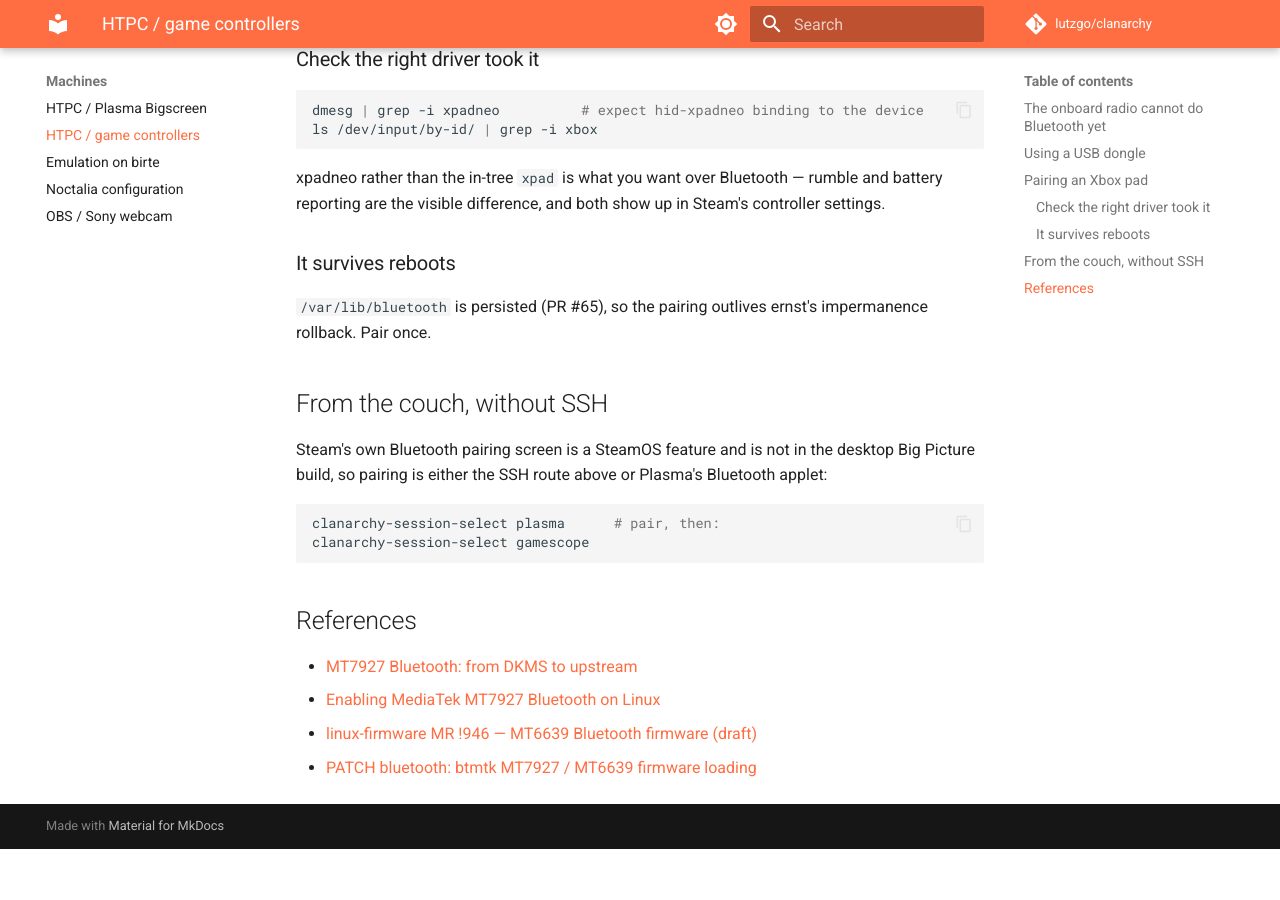
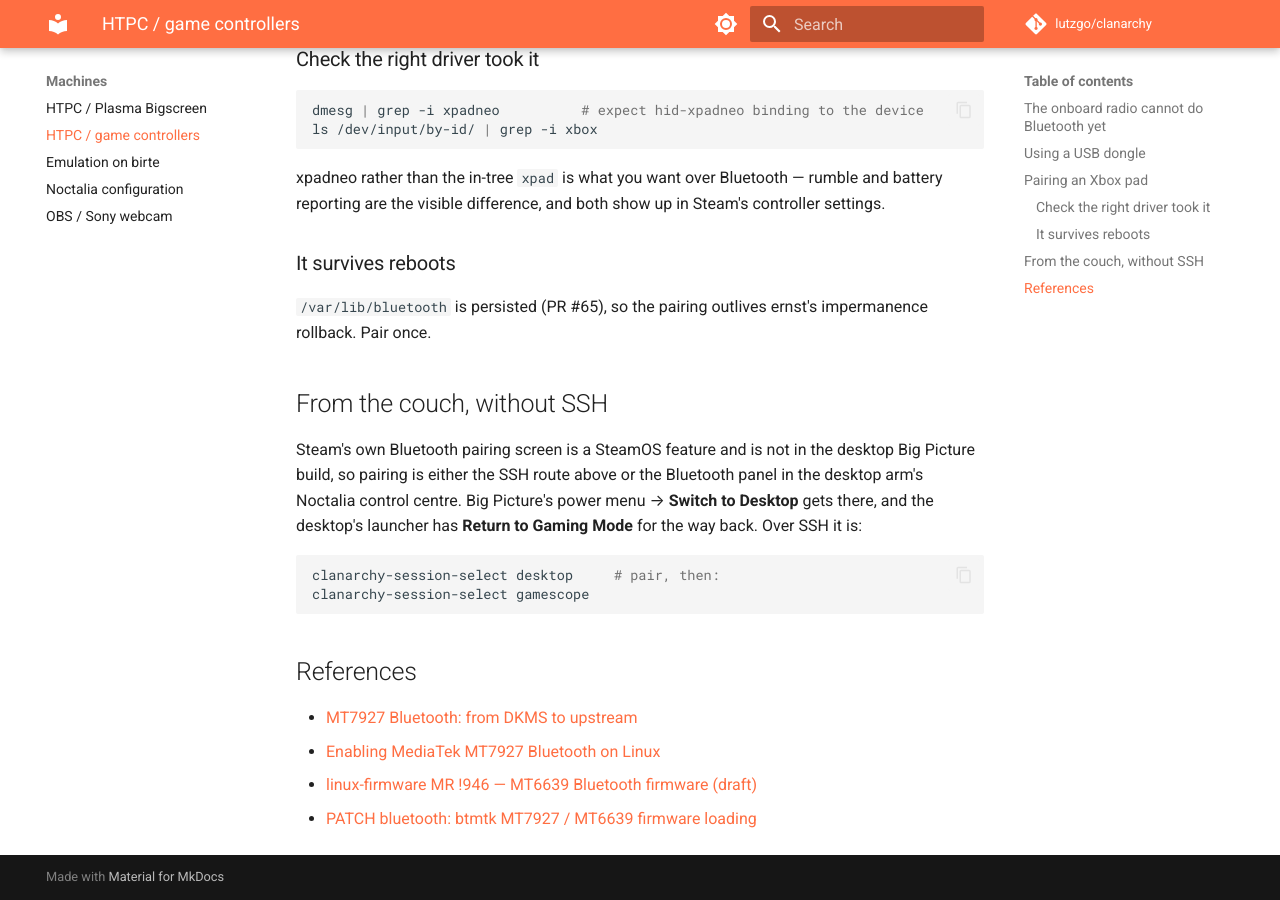
Before and after one commit to lutzgo/clanarchy, an MkDocs documentation site: the page built from docs/guides/htpc-controllers.md, in a window 1280 px wide and 900 px high, scrolled down 2938 px. Built offline with MkDocs 1.6.1 and Material for MkDocs 9.7.7, drawn with Linux system fonts in a browser that asks for light colours; comment, search, counter and statistics services are not loaded; before the commit the page ends 3787 px from its top, so only the background shows below that.

Commit message:
Plasma leaves the fleet: niri + Noctalia on birte and on ernst's TV, plus in-UI session switching (Steam "Media Mode", Kodi favourites) (#416)

````diff
--- a/docs/guides/htpc-controllers.md
+++ b/docs/guides/htpc-controllers.md
@@ -153,11 +153,13 @@
 ## From the couch, without SSH
 
 Steam's own Bluetooth pairing screen is a SteamOS feature and is not in the
-desktop Big Picture build, so pairing is either the SSH route above or Plasma's
-Bluetooth applet:
+desktop Big Picture build, so pairing is either the SSH route above or the
+Bluetooth panel in the desktop arm's Noctalia control centre. Big Picture's
+power menu → **Switch to Desktop** gets there, and the desktop's launcher has
+**Return to Gaming Mode** for the way back. Over SSH it is:
 
 ```bash
-clanarchy-session-select plasma      # pair, then:
+clanarchy-session-select desktop     # pair, then:
 clanarchy-session-select gamescope
 ```
 
````
Also changed, not shown: README.md (+1 -1 lines), docs/architecture/machines.md (+1 -1 lines), docs/index.md (+3 -3 lines), service-modules/machine-type.md (+18 -5 lines), 10 other files.
